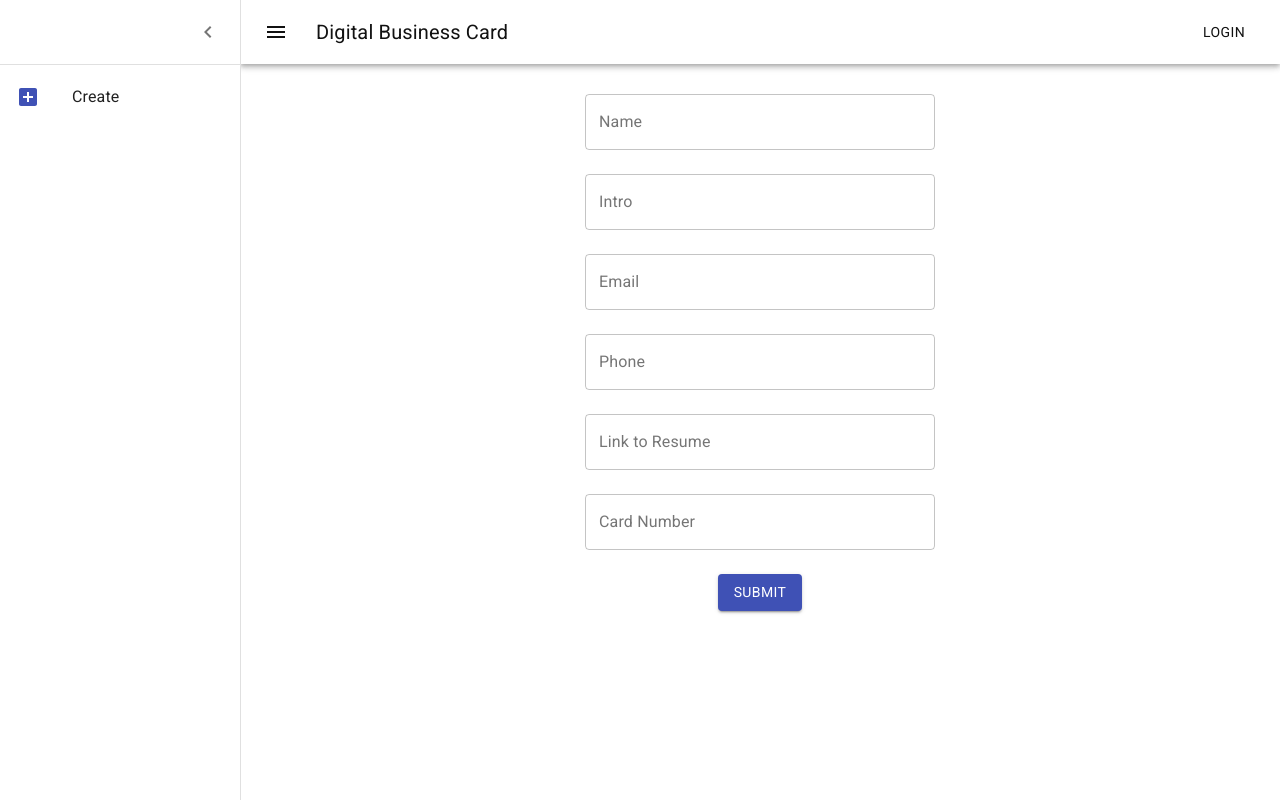
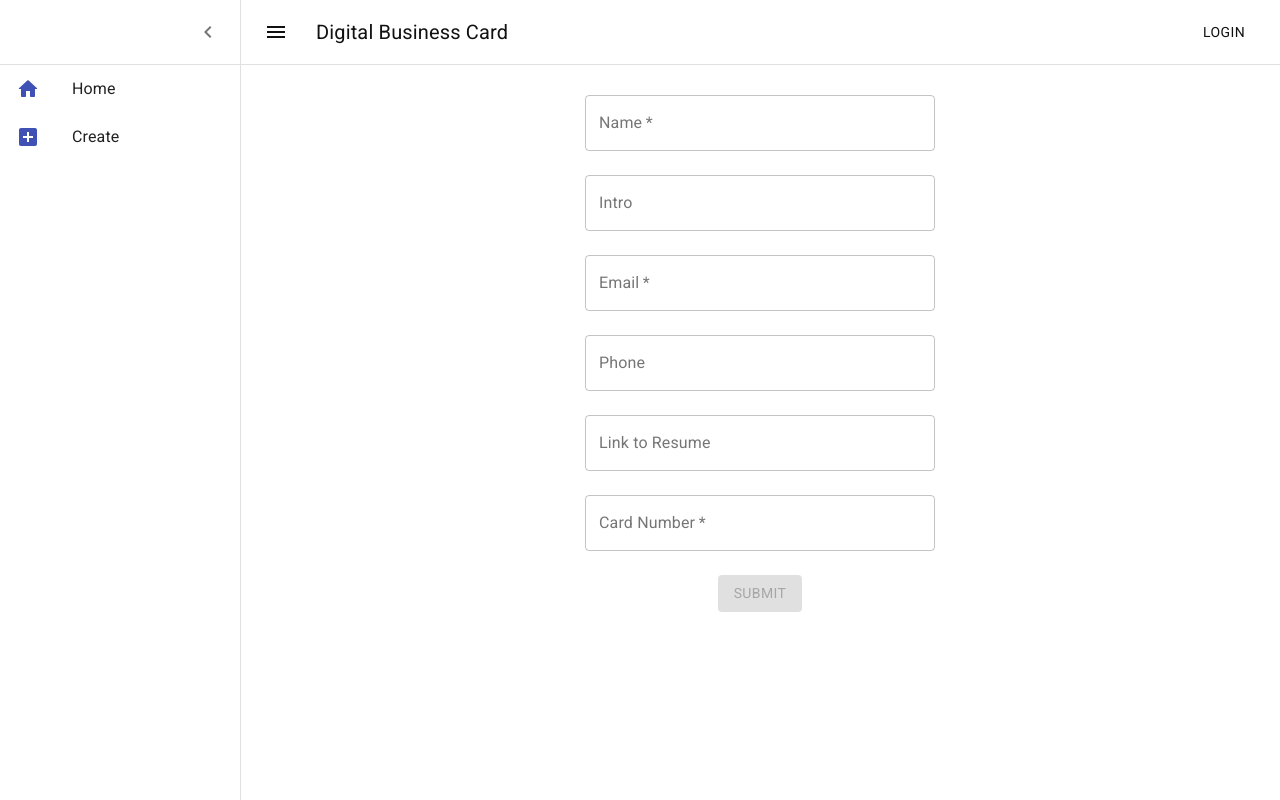
Before and after one commit to QiuranHu/dbc-client, a React (Create React App) app: page /create in a window 1280 px wide. Built offline with nearby package versions, Linux system fonts and the light colour scheme.

Commit message:
modified:   src/components/functions/create/index.tsx 	modified:   src/components/header/index.tsx 	modified:   src/components/sider/index.tsx

```diff
--- a/src/components/functions/create/index.tsx
+++ b/src/components/functions/create/index.tsx
@@ -29,11 +29,24 @@ export function Create(props: any) {
         email: '',
         phone: '',
         resume: '',
-        cardNumber: ''
+        cardNumber: '',
+        error: ''
     });
+    let isValidated: boolean = false;
+    const validateEmail = (email: string):boolean => {
+        var re = /\S+@\S+\.\S+/;
+        return re.test(email);
+    }
+    if(state.name !== '' && state.email !== '' && state.cardNumber !== '') {
+        isValidated = true;
+    }
+    if(!validateEmail(state.email)) {
+        isValidated = false;
+    }
     const handleInputChange = (type: string, value: string): void => {
         setState({ ...state, [type]: value });
-    }
+        // validate();
+    };
     const handleFormSubmit = (event: FormEvent<HTMLFormElement>): void => {
         event.preventDefault();
         fetch('/create', {
@@ -45,7 +58,7 @@ export function Create(props: any) {
         })
     };
     return (
-        <form className={classes.root} noValidate autoComplete="off" onSubmit={handleFormSubmit}>
+        <form className={classes.root} noValidate={false} autoComplete="off" onSubmit={handleFormSubmit}>
             <Grid container spacing={3}>
 
                 <Grid item xs={12} className={classes.inputContainer}>
@@ -55,6 +68,7 @@ export function Create(props: any) {
                         className={classes.input}
                         variant="outlined"
                         value={state.name}
+                        required
                         onChange={(event: React.ChangeEvent<HTMLInputElement>) => (handleInputChange('name', event.target.value))}
                     />
                 </Grid>
@@ -75,6 +89,7 @@ export function Create(props: any) {
                         label="Email"
                         className={classes.input}
                         variant="outlined"
+                        required
                         onChange={(event: React.ChangeEvent<HTMLInputElement>) => (handleInputChange('email', event.target.value))}
                     />
                 </Grid>
@@ -105,12 +120,13 @@ export function Create(props: any) {
                         label="Card Number"
                         className={classes.input}
                         variant="outlined"
+                        required
                         onChange={(event: React.ChangeEvent<HTMLInputElement>) => (handleInputChange('cardNumber', event.target.value))}
                     />
                 </Grid>
 
                 <Grid item xs={12} className={classes.inputContainer}>
-                    <Button variant="contained" color="primary" type="submit">
+                    <Button variant="contained" color="primary" type="submit" disabled={!isValidated}>
                         Submit
                     </Button>
                 </Grid>
--- a/src/components/header/index.tsx
+++ b/src/components/header/index.tsx
@@ -8,13 +8,15 @@ import Typography from '@material-ui/core/Typography';
 import Button from '@material-ui/core/Button';
 import IconButton from '@material-ui/core/IconButton';
 import MenuIcon from '@material-ui/icons/Menu';
+import { Divider } from '@material-ui/core';
 
 const useStyles = makeStyles((theme: Theme) =>
   createStyles({
     root: {
       flexGrow: 1,
       background: '#FFFFFF',
-      color: '#111111'
+      color: '#111111',
+      boxShadow: 'none'
     },
     menuButton: {
       marginRight: theme.spacing(2),
@@ -46,6 +48,7 @@ function Header(props:any) {
             <Button color="inherit">Login</Button>
           </Toolbar>
         </AppBar>
+        <Divider />
       </>
     );
 }
--- a/src/components/sider/index.tsx
+++ b/src/components/sider/index.tsx
@@ -10,6 +10,7 @@ import ChevronLeftIcon from '@material-ui/icons/ChevronLeft';
 import Divider from '@material-ui/core/Divider';
 import withWidth, { isWidthUp } from '@material-ui/core/withWidth';
 import AddBoxIcon from '@material-ui/icons/AddBox';
+import HomeRoundedIcon from '@material-ui/icons/HomeRounded';
 import { withRouter } from "react-router";
 
 export const drawerWidth = 240;
@@ -17,7 +18,8 @@ export const drawerWidth = 240;
 const useStyles = makeStyles((theme: Theme) =>
   createStyles({
     list: {
-      width: drawerWidth
+      width: drawerWidth,
+      padding: '0'
     },
     drawerHeader: {
       display: 'flex',
@@ -43,7 +45,13 @@ function Sider(props: any) {
     if(isSmallScreen) {
       changeDrawer();
     }
-  }
+  };
+  const goToHome = (): void => {
+    props.history.push('/');
+    if(isSmallScreen) {
+      changeDrawer();
+    }
+  };
   return (
     <>
       <Drawer
@@ -58,6 +66,16 @@ function Sider(props: any) {
           </IconButton>
         </div>
         <Divider />
+        <List className={classes.list}>
+          <ListItem button key={1} onClick={goToHome}>
+            <ListItemIcon>
+              <HomeRoundedIcon
+                color="primary"
+              />
+            </ListItemIcon>
+            <ListItemText primary={'Home'} />
+          </ListItem>
+        </List>
         <List className={classes.list}>
           <ListItem button key={1} onClick={goToCreate}>
             <ListItemIcon>
```
